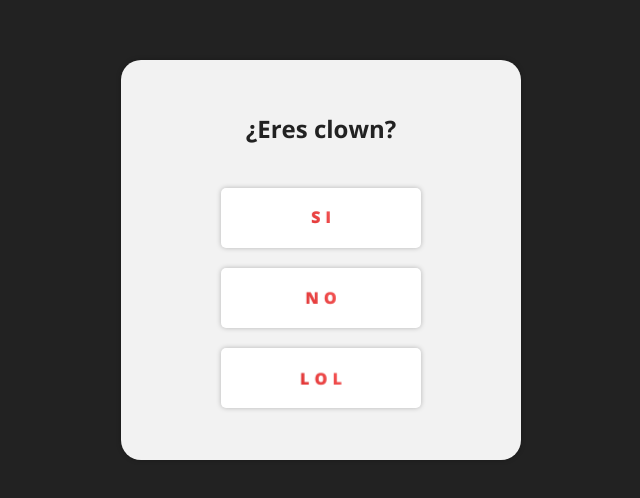
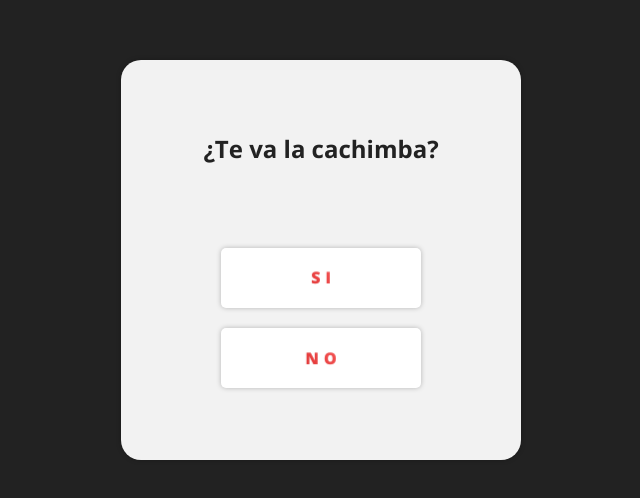
Before and after one commit to nicolasdeory/RespetaTest, a plain HTML site: page index.html in a window 1280 px wide. Shown: the part 140-638 px from the top of the page, without its empty margins (319-959 px from the left). Drawn offline with nearby package versions, Linux system fonts and the light colour scheme.

Commit message:
Added questions and fix stuff

```diff
--- a/page.js
+++ b/page.js
@@ -31,7 +31,7 @@ $(document).ready(function() {
             $("#option1").find("span").text(q.options[0].text);
         } else {
             $(".title").text(q.text);
-            $("#option1").hide();
+            $("#option1").find("span").text("Reintentar");
             $("#option2").hide();
             $("#option3").hide();
         }
@@ -110,6 +110,11 @@ $(document).ready(function() {
 
     $(".option-button").click(function() {
         var btnID = $(this).attr("id");
+        if(currentQuestion.type == "result") {
+            action = questionDictionary[Math.floor(Math.random() * questionDictionary.length)].id;
+            changeQuestion(action);
+            return;
+        }
         var action = "";
         if(btnID == "option1") {
             action = currentQuestion.options[0].action;
--- a/questions.json
+++ b/questions.json
@@ -1,33 +1,145 @@
 [
     {
         "type": "question",
-        "id": "test-q",
+        "id": "eres-clown?",
         "title": "¿Eres clown?",
         "options":
         [
             {
                 "text": "Si",
-                "action": "test-f"
+                "action": "eres-machango?"
             },
             {
                 "text": "No",
-                "action": "test-q"
+                "action": "random"
             },
             {
-                "text": "lol",
-                "action": "test-q"
+                "text": "🤡",
+                "action": "eres-machango?"
             }
         ]
     },
     {
         "type": "follow-up",
-        "id": "test-f",
+        "id": "eres-machango?",
         "title": "¿Eres un Machango?",
         "options":
         [
             {
                 "text": "Si",
-                "action": "test-r"
+                "action": "eres-nico?"
+            },
+            {
+                "text": "No",
+                "action": "random"
+            }
+        ]
+    },
+    {
+        "type": "follow-up",
+        "id": "eres-nico?",
+        "title": "¿Eres Nico?",
+        "options":
+        [
+            {
+                "text": "Si",
+                "action": "cremitafina"
+            },
+            {
+                "text": "No",
+                "action": "random"
+            }
+        ]
+    },
+    {
+        "type": "question",
+        "id": "te-va-cachimba?",
+        "title": "¿Te va la cachimba?",
+        "options":
+        [
+            {
+                "text": "Si",
+                "action": "eres-pro-cachimba?"
+            },
+            {
+                "text": "No",
+                "action": "random"
+            }
+        ]
+    },
+    {
+        "type": "follow-up",
+        "id": "eres-pro-cachimba?",
+        "title": "¿Eres Pro?",
+        "options":
+        [
+            {
+                "text": "Si",
+                "action": "eres-dios?"
+            },
+            {
+                "text": "No",
+                "action": "random"
+            }
+        ]
+    },
+    {
+        "type": "follow-up",
+        "id": "eres-dios?",
+        "title": "¿Eres Dios?",
+        "options":
+        [
+            {
+                "text": "Si",
+                "action": "daviddude"
+            },
+            {
+                "text": "No",
+                "action": "random"
+            }
+        ]
+    },
+    {
+        "type": "question",
+        "id": "semana-santa?",
+        "title": "¿Te gusta la Semana Santa?",
+        "options":
+        [
+            {
+                "text": "Si",
+                "action": "tienes-switch-ss?"
+            },
+            {
+                "text": "No",
+                "action": "random"
+            }
+        ]
+    },
+    {
+        "type": "follow-up",
+        "id": "tienes-switch-ss?",
+        "title": "¿Tienes una Switch?",
+        "options":
+        [
+            {
+                "text": "Si",
+                "action": "eres-main-ganon?"
+            },
+            {
+                "text": "No",
+                "action": "random"
+            }
+        ]
+    },
+    {
+        "type": "follow-up",
+        "id": "eres-main-ganon?",
+        "title": "¿Eres Main Ganondorf?",
+        "options":
+        [
+            {
+                "text": "Si",
+                "action": "jotilla"
             },
             {
                 "text": "No",
@@ -39,5 +151,20 @@
         "type": "result",
         "id": "test-r",
         "text": "Eres un clown"
+    },
+    {
+        "type": "result",
+        "id": "cremitafina",
+        "text": "Eres Cremitafina"
+    },
+    {
+        "type": "result",
+        "id": "daviddude",
+        "text": "Eres Daviddude"
+    },
+    {
+        "type": "result",
+        "id": "jotilla",
+        "text": "Eres Jotilla"
     }
 ]
--- a/style.css
+++ b/style.css
@@ -61,7 +61,7 @@ body * {
     align-items: center;
     justify-content: center;
     transform-style: preserve-3d;
-    transition: background-color 0.1s, transform ease-in-out 0.15s;
+    transition: background-color 0.1s, transform ease 0.15s;
     cursor: pointer;
 }
 
```
